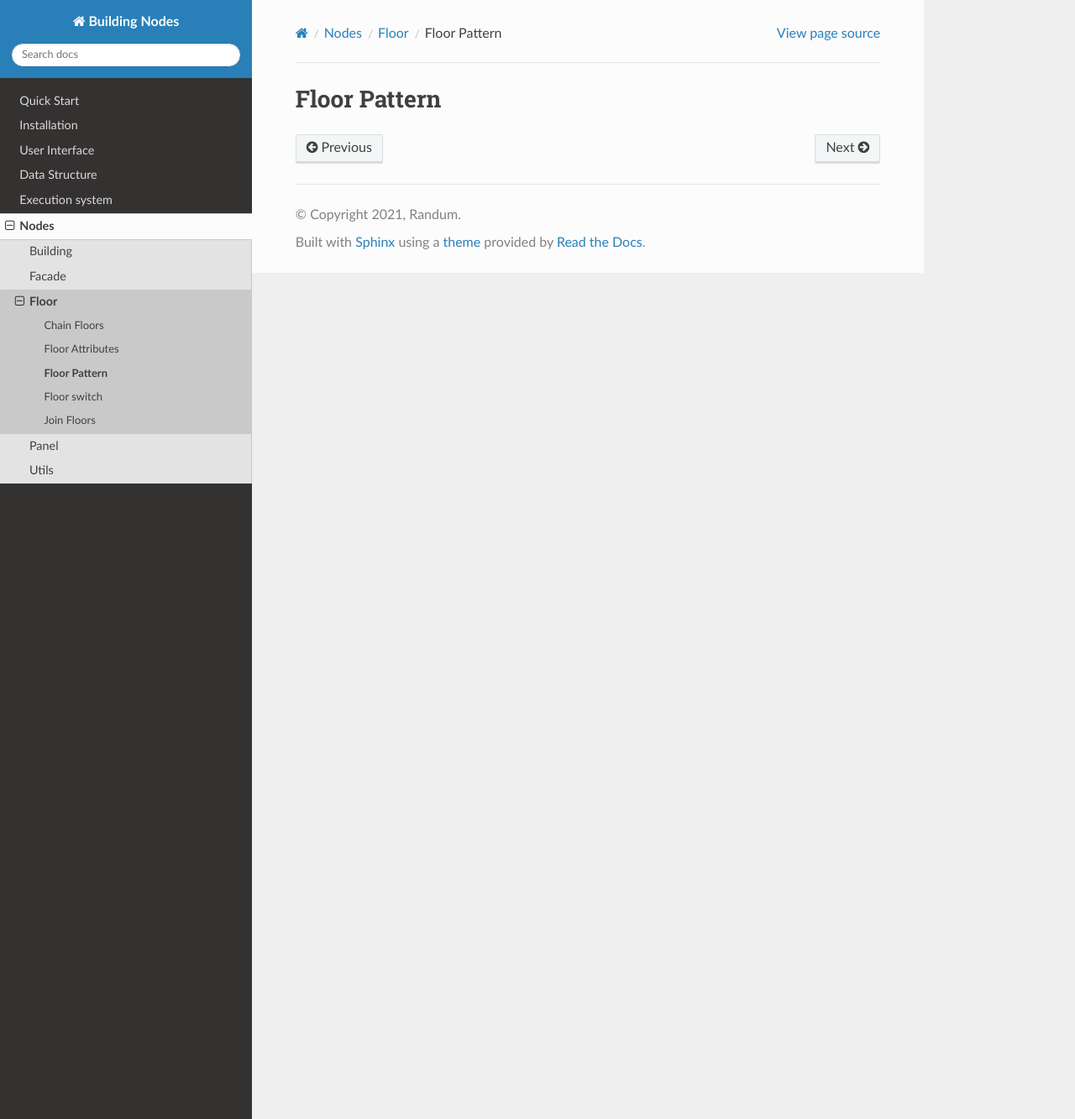
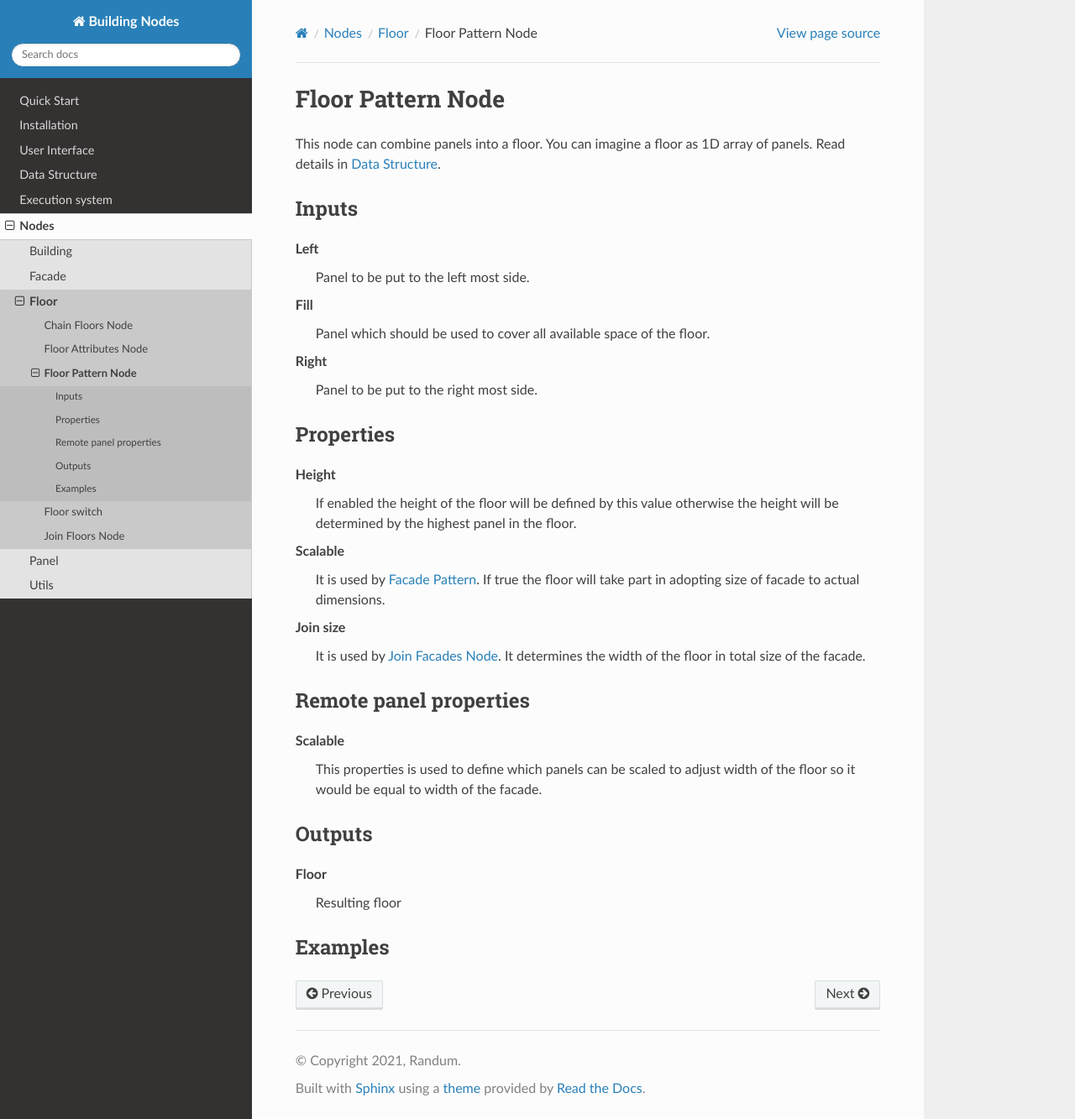
Before and after one commit to Durman/BuildingNodesDocs, a Sphinx documentation site: the page built from docs/nodes/floor/floor_pattern.rst, in a window 1280 px wide and 1333 px high. Shown: the whole window at 84% size. Built offline with Sphinx 7.4.7 and the Read the Docs theme 2.0.0, drawn with Linux system fonts in a browser that asks for light colours.

Commit message:
initial content for floor category

```diff
--- a/docs/data_structure.rst
+++ b/docs/data_structure.rst
@@ -10,6 +10,9 @@ Base geometry
 
 Facade
 ------
+
+
+.. _floors:
 
 Floor
 -----
--- a/docs/nodes/floor/floor_pattern.rst
+++ b/docs/nodes/floor/floor_pattern.rst
@@ -1,3 +1,49 @@
-=============
-Floor Pattern
-=============
+==================
+Floor Pattern Node
+==================
+
+This node can combine panels into a floor. You can imagine a floor as 1D array
+of panels. Read details in :doc:`/data_structure`.
+
+Inputs
+------
+
+Left
+  Panel to be put to the left most side.
+
+Fill
+  Panel which should be used to cover all available space of the floor.
+
+Right
+  Panel to be put to the right most side.
+
+Properties
+----------
+
+Height
+  If enabled the height of the floor will be defined by this value otherwise
+  the height will be determined by the highest panel in the floor.
+
+Scalable
+  It is used by :doc:`/nodes/facade/facade_pattern`. If true the floor will
+  take part in adopting size of facade to actual dimensions.
+
+Join size
+  It is used by :doc:`/nodes/facade/join_facades`. It determines the width of
+  the floor in total size of the facade.
+
+Remote panel properties
+-----------------------
+
+Scalable
+  This properties is used to define which panels can be scaled to adjust width
+  of the floor so it would be equal to width of the facade.
+
+Outputs
+-------
+
+Floor
+  Resulting floor
+
+Examples
+--------
--- a/docs/user_interface.rst
+++ b/docs/user_interface.rst
@@ -46,7 +46,20 @@ In case if you are nof familiar with Blender tree interface here is official
 
 .. _documentation: https://docs.blender.org/manual/en/latest/interface/controls/nodes/index.html
 
-Node settings
--------------
+Node inputs / outputs
+  Sockets which expect complex data structure as Panels, Floors etc.
 
-``node -> first output socket`` or ``tree -> property panel -> node -> properties``
+Node properties
+  A property of a node can be a socket or enum. Sockets have some simple value
+  like float, integer, boolean etc. Properties can be found in node settings
+  panel (located directly on a node) or in ``property panel -> node -> properties``
+  . Properties are associated with logic of node where they are defined or
+  with data structure which is produced by this node. For example parameter
+  size of :doc:`/nodes/facade/facade_pattern` is associated with facade which
+  is generated by the node.
+
+Node remote properties
+  This properties can be found only in node settings. The difference between
+  normal node properties is that the remote properties are not define in a
+  node where they are shown but in some downstream node. It shows which
+  remote properties are used by the node.
```
Also changed, not shown: docs/nodes/floor/chain_floors.rst (+20 -3 lines), docs/nodes/floor/floor_attributes.rst (+21 -3 lines), docs/nodes/floor/join_floors.rst (+32 -3 lines).
